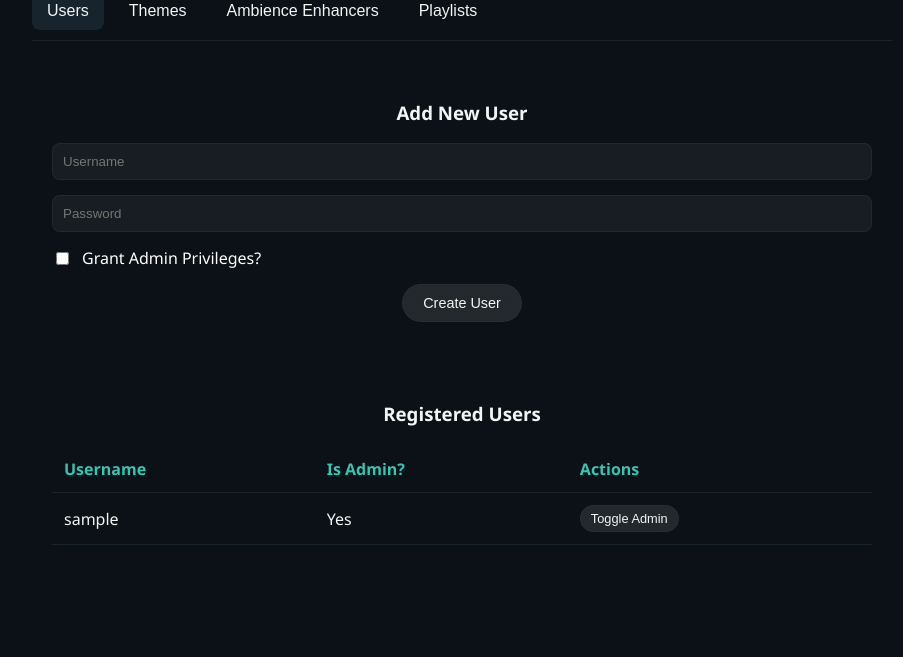
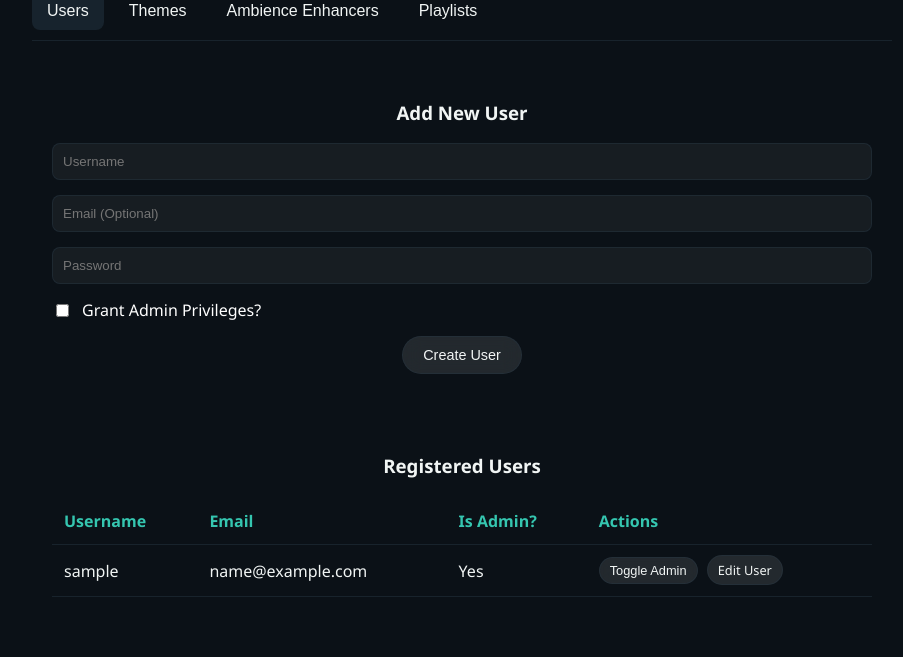
Before and after one commit to shrinathjayakumar/ambient_dashboard, a Django app: page /app-manager/ in a window 1280 px wide. Shown: the part 149-806 px from the top of the page, without its empty margins (178-1081 px from the left). Before the commit the page ends 694 px from the top, so only its background shows below. Run offline with Django 4.2, Linux system fonts and the light colour scheme; the visitor is signed in with stand-in values (Sample User, id 1); data comes from the database, SQL or seed files in the repository; data that the repository does not hold is empty.

Commit message:
Add Edit User form with one2many mapping for themes, sounds, and playlists, and delete user option

```diff
--- a/dashboard/templates/dashboard/app_manager.html
+++ b/dashboard/templates/dashboard/app_manager.html
@@ -57,6 +57,9 @@
                         <input type="text" name="username" placeholder="Username" required>
                     </div>
                     <div class="form-group">
+                        <input type="text" name="email" placeholder="Email (Optional)">
+                    </div>
+                    <div class="form-group">
                         <input type="password" name="password" placeholder="Password" required>
                     </div>
                     <div class="form-group" style="display:flex; gap: 10px; align-items:center;">
@@ -70,18 +73,20 @@
             <div class="card glass">
                 <h3>Registered Users</h3>
                 <table class="data-table">
-                    <tr><th>Username</th><th>Is Admin?</th><th>Actions</th></tr>
+                    <tr><th>Username</th><th>Email</th><th>Is Admin?</th><th>Actions</th></tr>
                     {% for u in users %}
                     <tr>
                         <td>{{ u.username }}</td>
+                        <td>{{ u.email|default:"-" }}</td>
                         <td>{{ u.is_superuser|yesno:"Yes,No" }}</td>
                         <td>
                             <form method="POST" style="display:inline;">
                                 {% csrf_token %}
                                 <input type="hidden" name="action" value="toggle_admin">
                                 <input type="hidden" name="user_id" value="{{ u.id }}">
-                                <button type="submit" class="yt-button" style="padding: 5px 10px; font-size: 0.8rem;">Toggle Admin</button>
+                                <button type="submit" class="yt-button" style="padding: 5px 10px; font-size: 0.8rem; margin-right: 5px;">Toggle Admin</button>
                             </form>
+                            <a href="{% url 'edit_user' u.id %}" class="yt-button" style="padding: 5px 10px; font-size: 0.8rem; text-decoration: none;">Edit User</a>
                         </td>
                     </tr>
                     {% endfor %}
--- a/dashboard/urls.py
+++ b/dashboard/urls.py
@@ -12,4 +12,5 @@ urlpatterns = [
     path('logout/', views.logout_view, name='logout'),
     path('sw.js', views.sw_js, name='sw_js'),
     path('app-manager/', views.app_manager, name='app_manager'),
+    path('admin/user/<int:user_id>/edit/', views.edit_user, name='edit_user'),
 ]
--- a/dashboard/views.py
+++ b/dashboard/views.py
@@ -119,11 +119,12 @@ def app_manager(request):
         action = request.POST.get('action')
         if action == 'add_user':
             username = request.POST.get('username')
+            email = request.POST.get('email', '')
             password = request.POST.get('password')
             is_admin = request.POST.get('is_admin') == 'yes'
             if username and password:
                 if not User.objects.filter(username=username).exists():
-                    user = User.objects.create_user(username=username, password=password)
+                    user = User.objects.create_user(username=username, email=email, password=password)
                     user.is_superuser = is_admin
                     user.is_staff = is_admin
                     user.save()
@@ -164,3 +165,38 @@ def app_manager(request):
         'all_sounds': all_sounds,
         'all_playlists': all_playlists
     })
+
+@user_passes_test(lambda u: u.is_superuser)
+def edit_user(request, user_id):
+    target_user = get_object_or_404(User, id=user_id)
+    all_themes = Theme.objects.all()
+    all_sounds = Sound.objects.all()
+    all_playlists = Playlist.objects.all()
+
+    if request.method == 'POST':
+        action = request.POST.get('action')
+
+        if action == 'delete_user':
+            username = target_user.username
+            target_user.delete()
+            messages.success(request, f"User {username} has been deleted.")
+            return redirect('app_manager')
+
+        elif action == 'update_permissions':
+            theme_ids = request.POST.getlist('themes')
+            sound_ids = request.POST.getlist('sounds')
+            playlist_ids = request.POST.getlist('playlists')
+
+            target_user.theme_set.set(theme_ids)
+            target_user.sound_set.set(sound_ids)
+            target_user.playlist_set.set(playlist_ids)
+
+            messages.success(request, f"Permissions updated for {target_user.username}.")
+            return redirect('app_manager')
+
+    return render(request, 'dashboard/edit_user.html', {
+        'target_user': target_user,
+        'all_themes': all_themes,
+        'all_sounds': all_sounds,
+        'all_playlists': all_playlists
+    })
```
Also changed, not shown: dashboard/templates/dashboard/edit_user.html (added, +91 -0 lines).
